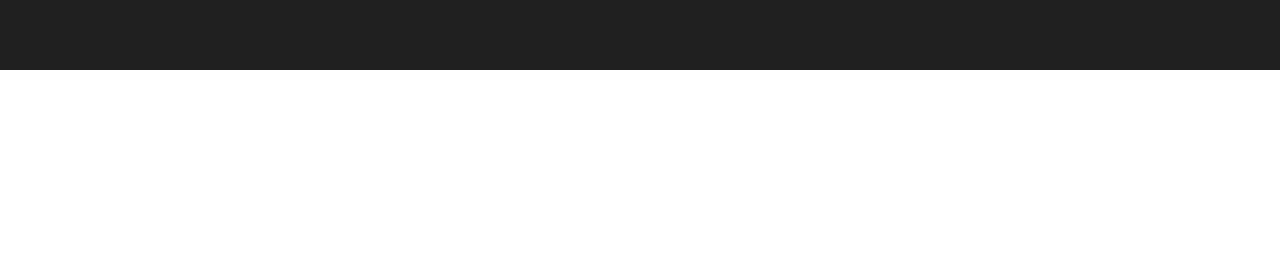
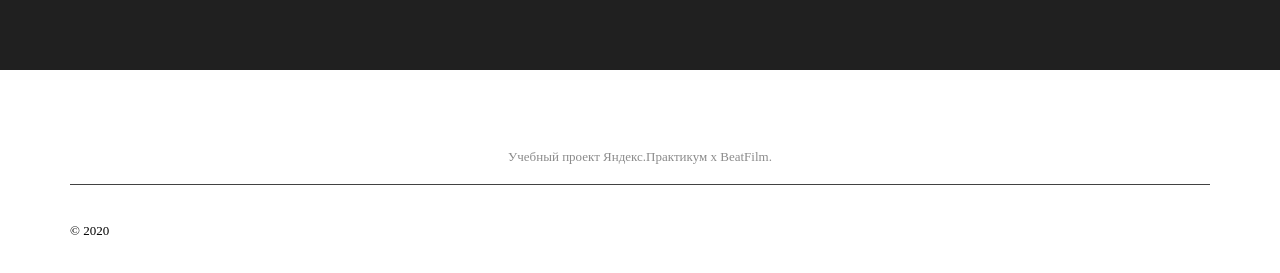
Before and after one commit to koshinva/movies-explorer-frontend, a React (Create React App) app: page / in a window 1280 px wide. Shown: the part 2802-3075 px from the top of the page. Before the commit the page ends 2872 px from the top, so only its background shows below. Built offline with nearby package versions, Linux system fonts and the light colour scheme; the HTML template or start-up script is replaced by a standard one.

Commit message:
feat: сверстать компонент Footer

```diff
--- a/src/components/App/App.js
+++ b/src/components/App/App.js
@@ -1,3 +1,4 @@
+import Footer from '../Footer/Footer';
 import Main from '../Main/Main';
 import './App.css';
 
@@ -5,6 +6,7 @@
   return (
     <div className="app">
       <Main />
+      <Footer />
     </div>
   );
 }
--- /dev/null
+++ b/src/components/Footer/Footer.css
@@ -0,0 +1,56 @@
+.footer {
+  min-height: 172px;
+}
+.footer__body {
+  padding: 79px 70px 20px;
+  height: 100%;
+}
+.footer__text {
+  font-weight: 400;
+  font-size: 13px;
+  line-height: 1.23;
+  text-align: center;
+  margin: 0;
+  margin-bottom: 41px;
+  position: relative;
+  color: #8b8b8b;
+}
+.footer__text::before {
+  content: '';
+  position: absolute;
+  background-color: #424242;
+  height: 1px;
+  width: 100%;
+  bottom: -20px;
+  left: 0;
+}
+.footer__main {
+  display: flex;
+  justify-content: space-between;
+  align-items: center;
+}
+.footer__copyright {
+  font-weight: 400;
+  font-size: 13px;
+  line-height: 1.23;
+  margin: 0;
+}
+.footer__list-links {
+  display: flex;
+  padding: 0;
+  list-style: none;
+}
+.footer__list-item:not(:last-of-type) {
+  margin-right: 20px;
+}
+.footer__link {
+  color: #ffffff;
+  text-decoration: none;
+  font-weight: 400;
+  font-size: 13px;
+  line-height: 1.23;
+  transition: opacity 0.4s;
+}
+.footer__link:hover {
+  opacity: 0.7;
+}
--- /dev/null
+++ b/src/components/Footer/Footer.jsx
@@ -0,0 +1,29 @@
+import React from 'react';
+import './Footer.css';
+
+function Footer() {
+  return (
+    <div className="footer">
+      <div className="footer__body">
+        <h4 className="footer__text">Учебный проект Яндекс.Практикум х BeatFilm.</h4>
+        <div className="footer__main">
+          <p className="footer__copyright">© 2020</p>
+          <ul className="footer__list-links">
+            <li className="footer__list-item">
+              <a href="#" className="footer__link">
+                Яндекс.Практикум
+              </a>
+            </li>
+            <li className="footer__list-item">
+              <a href="#" className="footer__link">
+                Github
+              </a>
+            </li>
+          </ul>
+        </div>
+      </div>
+    </div>
+  );
+}
+
+export default Footer;
```
